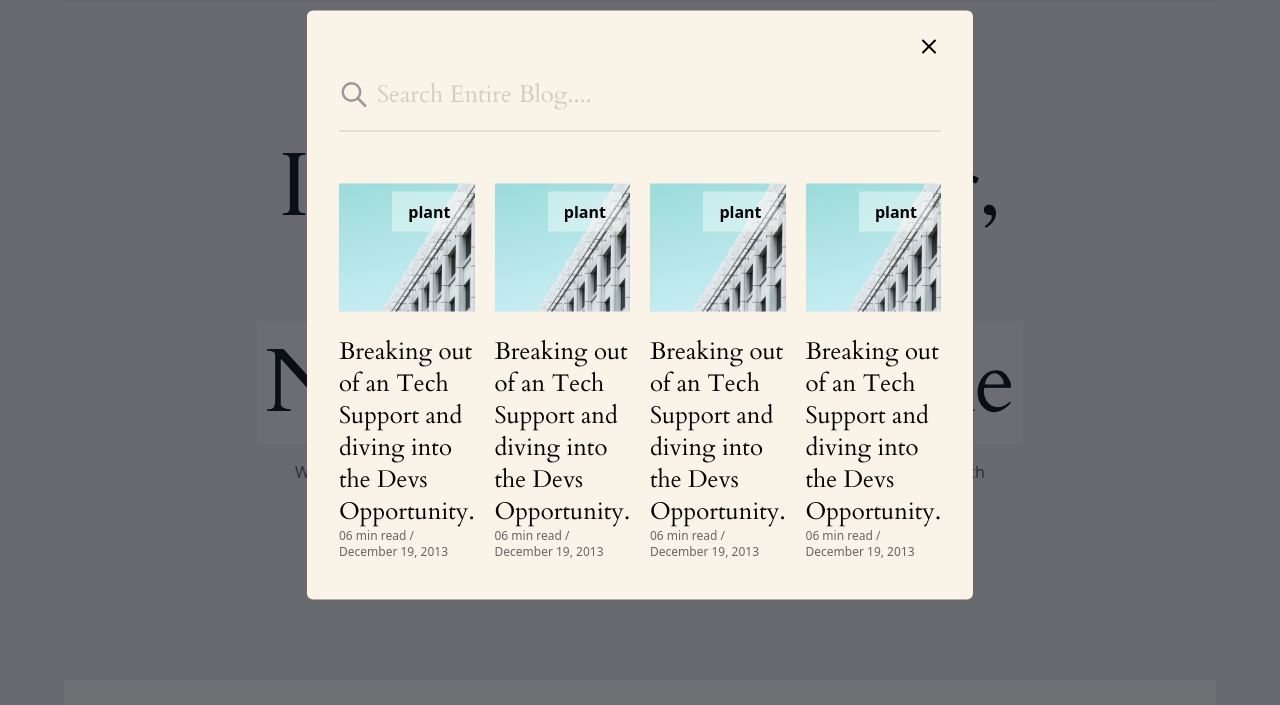
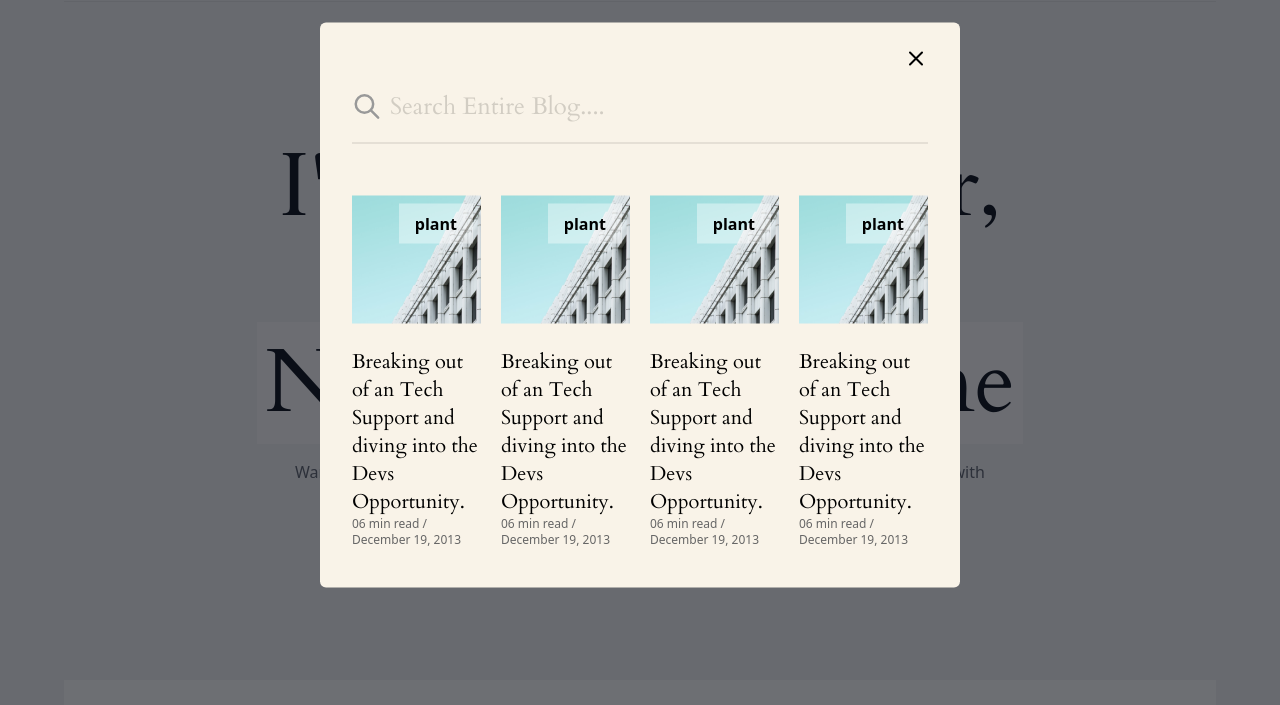
Before and after one commit to JakariaJishan/blog-temp-design, a website: page public/home2.html in a window 1280 px wide. Both pictures are taken after a click on the button "SEARCH". Shown: the part 95-800 px from the top of the page. Drawn offline with nearby package versions, Linux system fonts and the light colour scheme; files that its build step writes are made by us from their sources.

Commit message:
search page modify

```diff
--- a/public/home2.html
+++ b/public/home2.html
@@ -139,7 +139,7 @@
       <!-- The dialog -->
       <div
         id="dialog"
-        class="hidden fixed z-50 top-1/2 left-1/2 -translate-x-1/2 -translate-y-1/2 w-23 bg-[#F9F3E8] rounded-md px-8 py-6 space-y-5"
+        class="hidden fixed z-50 top-1/2 left-1/2 -translate-x-1/2 -translate-y-1/2 bg-[#F9F3E8] rounded-md px-8 py-6 space-y-5"
       >
         <div class="flex justify-end">
           <!-- This button is used to close the dialog -->
@@ -197,7 +197,7 @@
               </div>
             </div>
             <div class="py-4">
-              <h2 class="mt-2 font-cardo md:text-2xl">
+              <h2 class="mt-2 font-cardo md:text-xl">
                 Breaking out of an Tech Support and diving into the Devs
                 Opportunity.
               </h2>
@@ -221,7 +221,7 @@
               </div>
             </div>
             <div class="py-4">
-              <h2 class="mt-2 font-cardo md:text-2xl">
+              <h2 class="mt-2 font-cardo md:text-xl">
                 Breaking out of an Tech Support and diving into the Devs
                 Opportunity.
               </h2>
@@ -245,7 +245,7 @@
               </div>
             </div>
             <div class="py-4">
-              <h2 class="mt-2 font-cardo md:text-2xl">
+              <h2 class="mt-2 font-cardo md:text-xl">
                 Breaking out of an Tech Support and diving into the Devs
                 Opportunity.
               </h2>
@@ -269,7 +269,7 @@
               </div>
             </div>
             <div class="py-4">
-              <h2 class="mt-2 font-cardo md:text-2xl">
+              <h2 class="mt-2 font-cardo md:text-xl">
                 Breaking out of an Tech Support and diving into the Devs
                 Opportunity.
               </h2>
```
